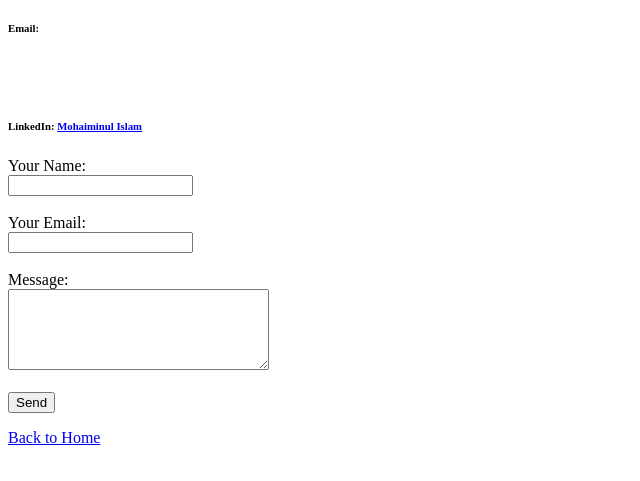
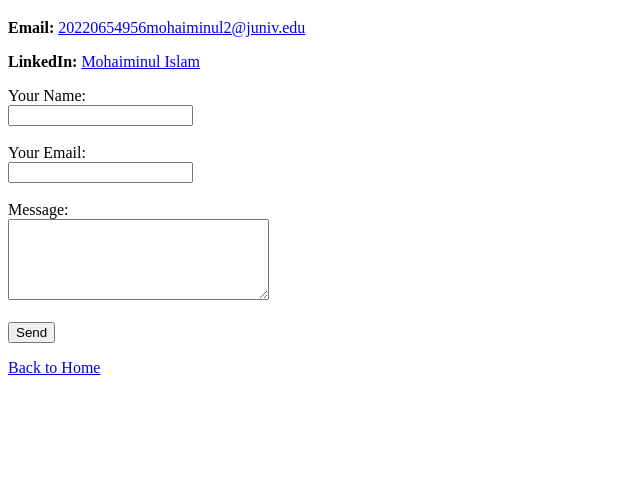
Before and after one commit to mewhatever/Portfolio, a plain HTML site: page contact.html in a window 1280 px wide. Shown: the part 61-542 px from the top of the page, without its empty margins (0-640 px from the left). Drawn offline with Linux system fonts and the light colour scheme.

Commit message:
Update contact.html

```diff
--- a/contact.html
+++ b/contact.html
@@ -7,8 +7,8 @@
 </head>
 <body>
     <h1>Contact Me</h1>
-    <h6>Email: <a href = "20220654956mohaiminul2@juniv.edu"></a></h6> <br><br>
-    <h6>LinkedIn: <a href = "https://www.linkedin.com/in/mir-mohaiminul-islam-b4a900281/?utm_source=share&utm_campaign=share_via&utm_content=profile&utm_medium=android_app">Mohaiminul Islam</a></h6>
+    <p> <b>Email: </b> <a href = "mailto:20220654956mohaiminul2@juniv.edu">20220654956mohaiminul2@juniv.edu</a></p>
+    <p> <b>LinkedIn: </b><a href = "https://www.linkedin.com/in/mir-mohaiminul-islam-b4a900281/?utm_source=share&utm_campaign=share_via&utm_content=profile&utm_medium=android_app">Mohaiminul Islam</a></p>
 
   <form>
     <label for="name">Your Name:</label><br>
```
